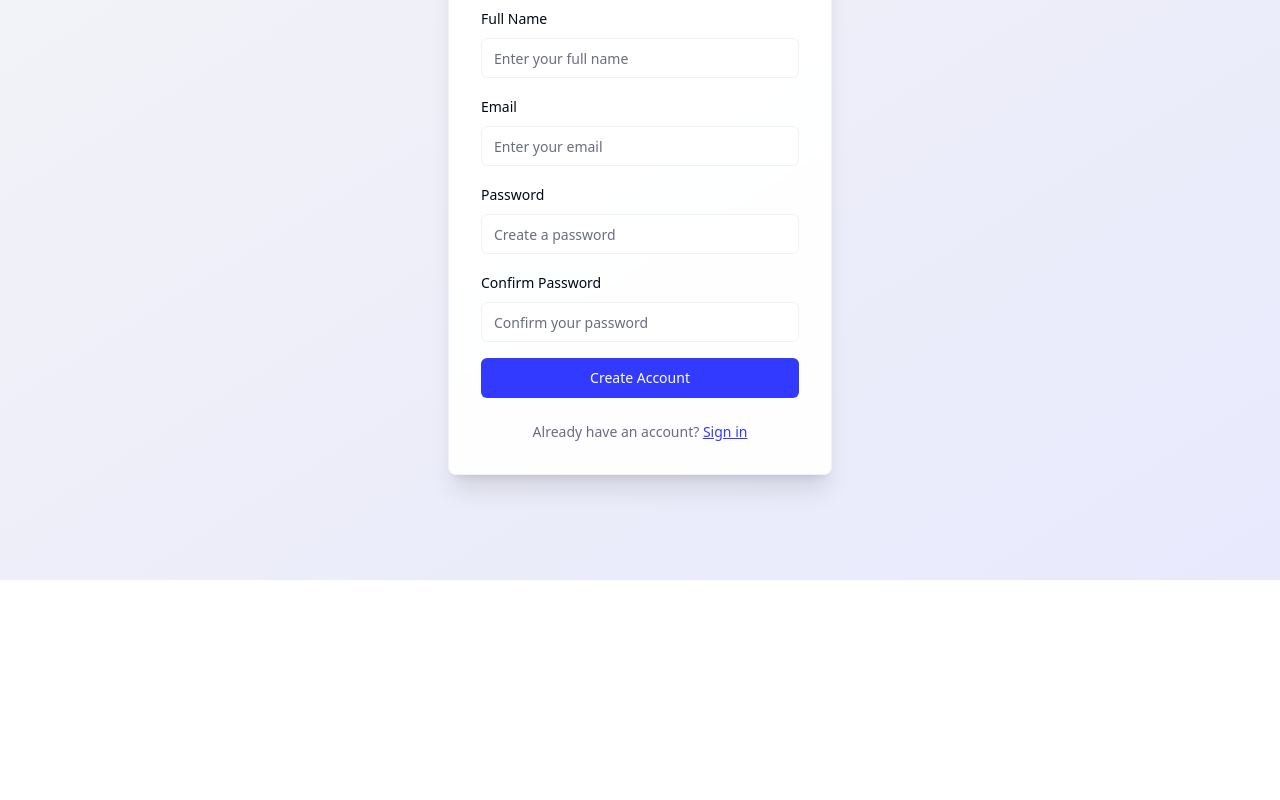
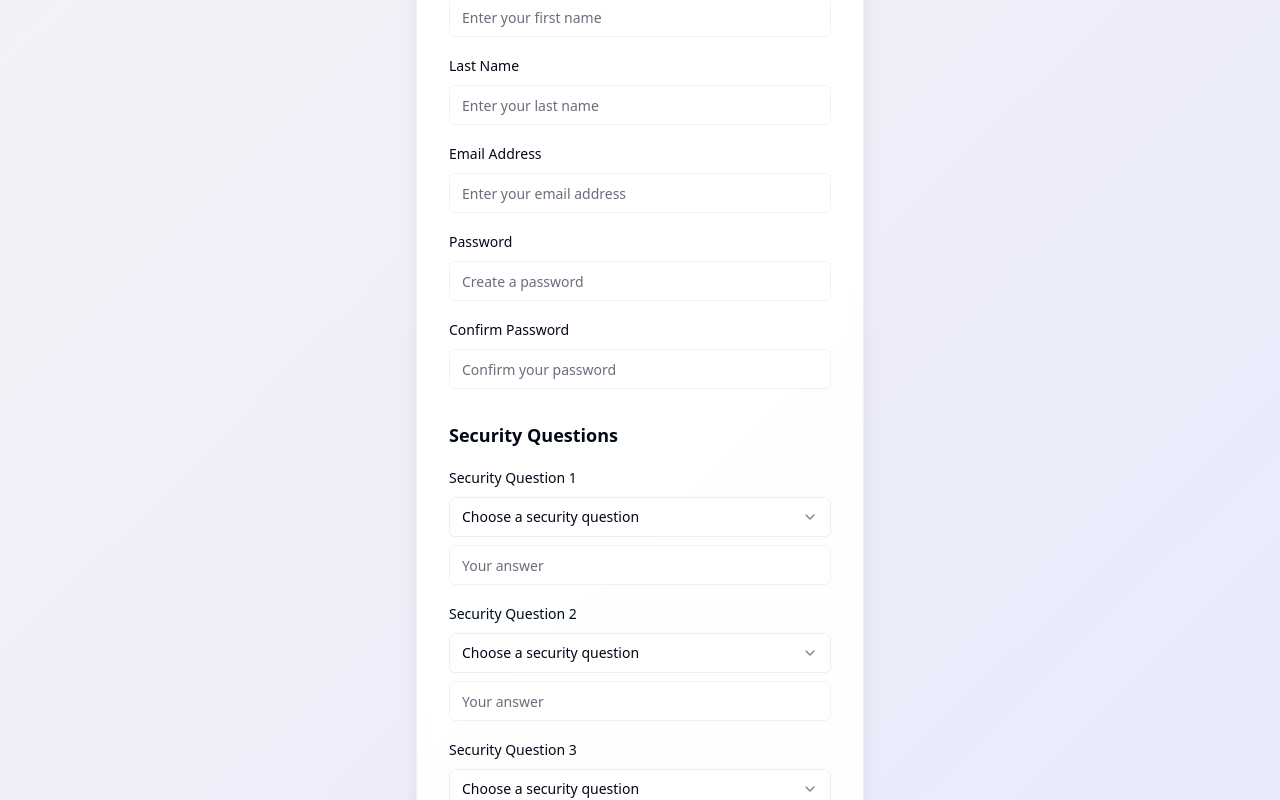
Before and after one commit to thorlorick/zennoma_login, a React (Vite) app: page /register in a window 1280 px wide. Shown: the part 220-1020 px from the top of the page. Before the commit the page ends 800 px from the top, so only its background shows below. Built offline with nearby package versions, Linux system fonts and the light colour scheme.

Commit message:
Update registration form
Add fields for first name, last name, email, password, confirm password, and three security questions to the registration form.

```diff
--- a/src/components/RegistrationForm.tsx
+++ b/src/components/RegistrationForm.tsx
@@ -2,11 +2,25 @@ import { Card } from "@/components/ui/card";
 import { Input } from "@/components/ui/input";
 import { Label } from "@/components/ui/label";
 import { Button } from "@/components/ui/button";
+import { Select, SelectContent, SelectItem, SelectTrigger, SelectValue } from "@/components/ui/select";
 
 const RegistrationForm = () => {
+  const securityQuestions = [
+    "What was the name of your first pet?",
+    "What is your mother's maiden name?",
+    "What city were you born in?",
+    "What was the name of your elementary school?",
+    "What is your favorite movie?",
+    "What was your childhood nickname?",
+    "What street did you live on in third grade?",
+    "What is your oldest sibling's birthday month?",
+    "What was your first car?",
+    "What was the first concert you attended?"
+  ];
+
   return (
     <section className="min-h-screen flex items-center justify-center px-4 py-16 bg-gradient-to-br from-secondary to-accent">
-      <div className="container max-w-md mx-auto">
+      <div className="container max-w-lg mx-auto">
         <Card className="p-8 bg-background/95 backdrop-blur-sm border-border/50 shadow-xl">
           <div className="space-y-6">
             <div className="text-center space-y-2">
@@ -15,26 +29,40 @@ const RegistrationForm = () => {
             </div>
 
             <form className="space-y-4">
+              {/* First Name */}
               <div className="space-y-2">
-                <Label htmlFor="fullName" className="text-foreground">Full Name</Label>
+                <Label htmlFor="firstName" className="text-foreground">First Name</Label>
                 <Input
-                  id="fullName"
+                  id="firstName"
                   type="text"
-                  placeholder="Enter your full name"
+                  placeholder="Enter your first name"
                   className="bg-background/50"
                 />
               </div>
 
+              {/* Last Name */}
               <div className="space-y-2">
-                <Label htmlFor="email" className="text-foreground">Email</Label>
+                <Label htmlFor="lastName" className="text-foreground">Last Name</Label>
                 <Input
-                  id="email"
-                  type="email"
-                  placeholder="Enter your email"
+                  id="lastName"
+                  type="text"
+                  placeholder="Enter your last name"
                   className="bg-background/50"
                 />
               </div>
 
+              {/* Email */}
+              <div className="space-y-2">
+                <Label htmlFor="email" className="text-foreground">Email Address</Label>
+                <Input
+                  id="email"
+                  type="email"
+                  placeholder="Enter your email address"
+                  className="bg-background/50"
+                />
+              </div>
+
+              {/* Password */}
               <div className="space-y-2">
                 <Label htmlFor="password" className="text-foreground">Password</Label>
                 <Input
@@ -45,6 +73,7 @@ const RegistrationForm = () => {
                 />
               </div>
 
+              {/* Confirm Password */}
               <div className="space-y-2">
                 <Label htmlFor="confirmPassword" className="text-foreground">Confirm Password</Label>
                 <Input
@@ -55,9 +84,80 @@ const RegistrationForm = () => {
                 />
               </div>
 
+              {/* Security Questions */}
+              <div className="space-y-4 pt-4">
+                <h3 className="text-lg font-semibold text-foreground">Security Questions</h3>
+
+                {/* Security Question 1 */}
+                <div className="space-y-2">
+                  <Label className="text-foreground">Security Question 1</Label>
+                  <Select>
+                    <SelectTrigger className="bg-background/50 border-border/60">
+                      <SelectValue placeholder="Choose a security question" />
+                    </SelectTrigger>
+                    <SelectContent className="bg-background border-border z-50">
+                      {securityQuestions.map((question, index) => (
+                        <SelectItem key={index} value={question} className="hover:bg-accent">
+                          {question}
+                        </SelectItem>
+                      ))}
+                    </SelectContent>
+                  </Select>
+                  <Input
+                    type="text"
+                    placeholder="Your answer"
+                    className="bg-background/50"
+                  />
+                </div>
+
+                {/* Security Question 2 */}
+                <div className="space-y-2">
+                  <Label className="text-foreground">Security Question 2</Label>
+                  <Select>
+                    <SelectTrigger className="bg-background/50 border-border/60">
+                      <SelectValue placeholder="Choose a security question" />
+                    </SelectTrigger>
+                    <SelectContent className="bg-background border-border z-50">
+                      {securityQuestions.map((question, index) => (
+                        <SelectItem key={index} value={question} className="hover:bg-accent">
+                          {question}
+                        </SelectItem>
+                      ))}
+                    </SelectContent>
+                  </Select>
+                  <Input
+                    type="text"
+                    placeholder="Your answer"
+                    className="bg-background/50"
+                  />
+                </div>
+
+                {/* Security Question 3 */}
+                <div className="space-y-2">
+                  <Label className="text-foreground">Security Question 3</Label>
+                  <Select>
+                    <SelectTrigger className="bg-background/50 border-border/60">
+                      <SelectValue placeholder="Choose a security question" />
+                    </SelectTrigger>
+                    <SelectContent className="bg-background border-border z-50">
+                      {securityQuestions.map((question, index) => (
+                        <SelectItem key={index} value={question} className="hover:bg-accent">
+                          {question}
+                        </SelectItem>
+                      ))}
+                    </SelectContent>
+                  </Select>
+                  <Input
+                    type="text"
+                    placeholder="Your answer"
+                    className="bg-background/50"
+                  />
+                </div>
+              </div>
+
               <Button
                 type="submit"
-                className="w-full bg-primary hover:bg-primary/90 text-primary-foreground font-medium py-2.5"
+                className="w-full bg-primary hover:bg-primary/90 text-primary-foreground font-medium py-2.5 mt-6"
               >
                 Create Account
               </Button>
```
